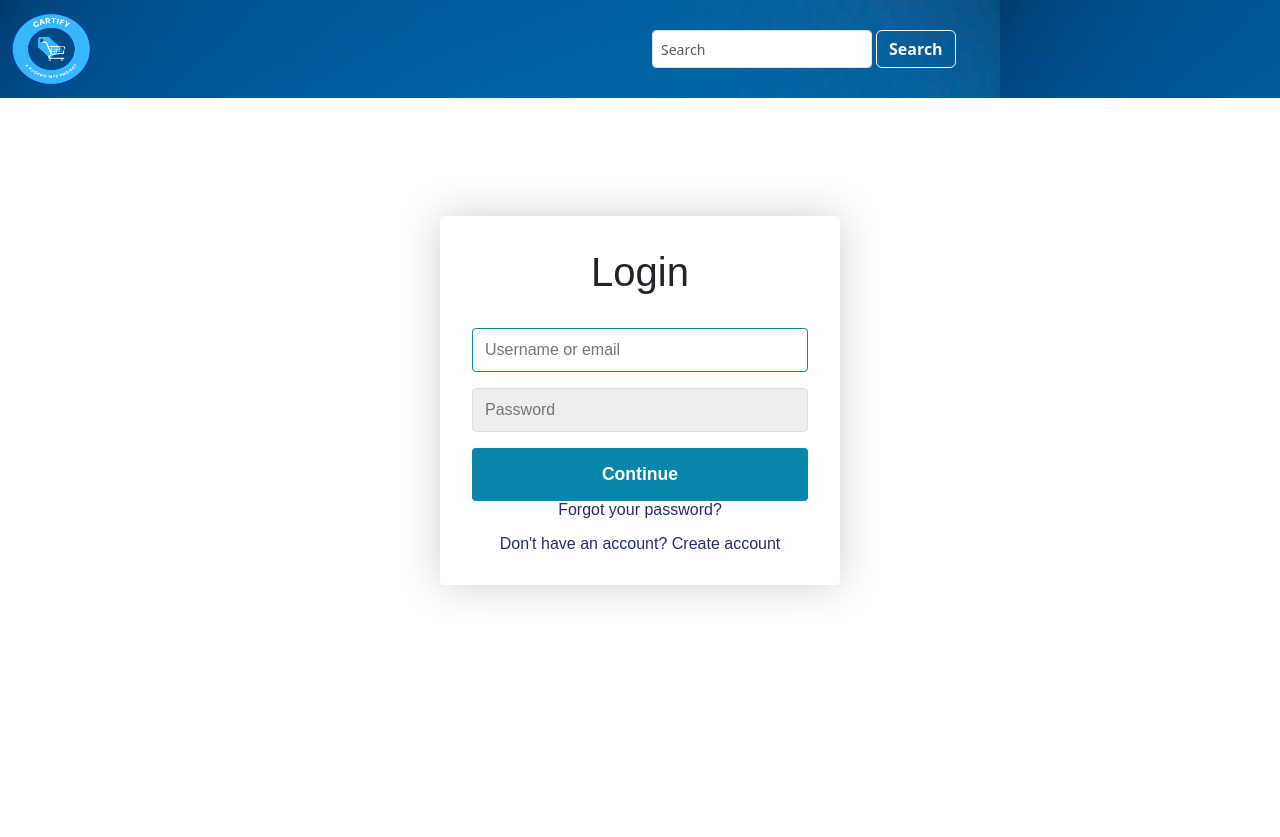
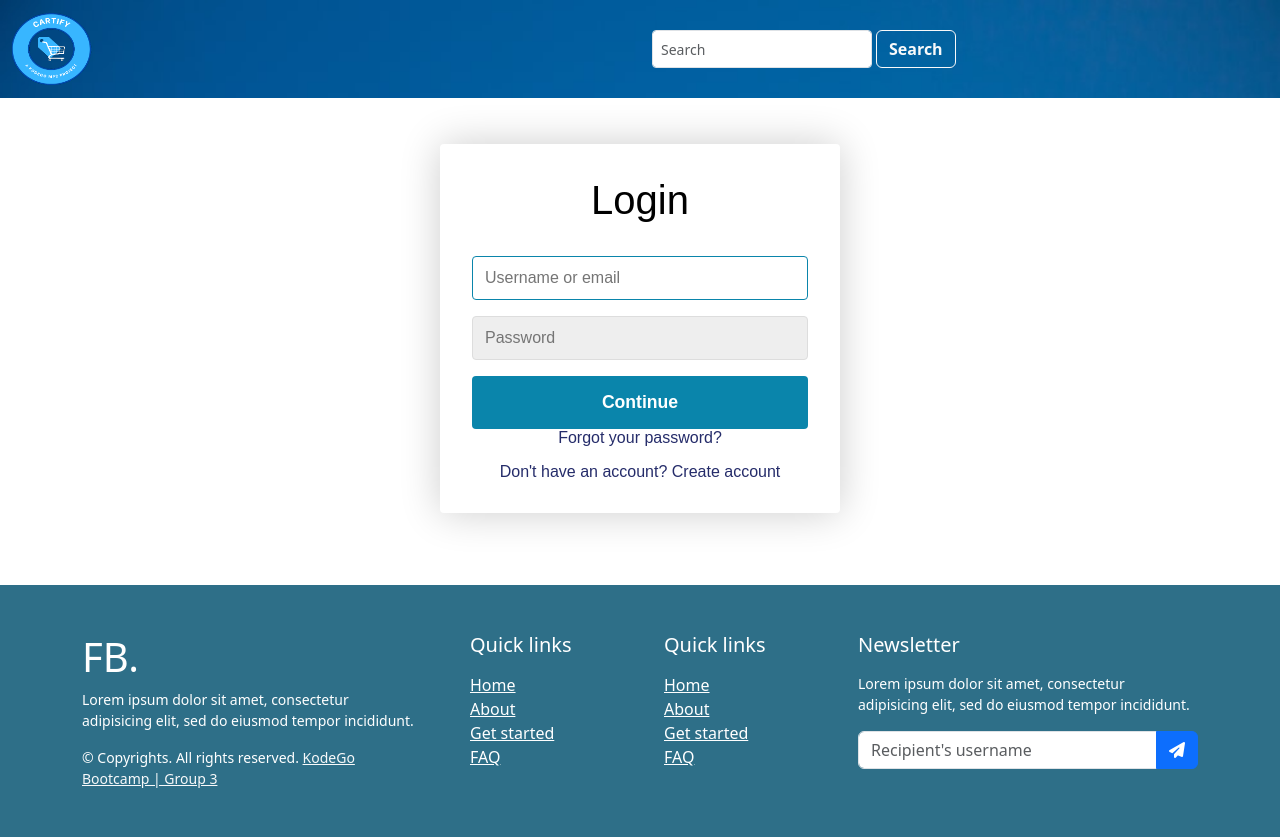
Before and after one commit to Erroool21/mp2_activity, a plain HTML site: page login.html in a window 1280 px wide. Before the commit the page ends 800 px from the top, so only its background shows below. Drawn offline with nearby package versions, Linux system fonts and the light colour scheme.

Commit message:
update log in

```diff
--- a/login.css
+++ b/login.css
@@ -7,16 +7,14 @@ body {
     --border-radius: 4px;
 
     margin: 0;
-    height: 100vh;
-    display: flex;
-    align-items: center;
-    justify-content: center;
     font-size: 18px;
     background-size: cover;
+    color: black !important;
 }
 
 .navbar {
     background:url(./product/back.jpg);
+    background-size: cover;
 
   }
 
@@ -83,14 +81,17 @@ body {
     }
 
 .container_form {
-    width: 400px;
-    max-width: 400px;
-    margin: 1rem;
+    width: 60% !important;
+    max-width: 400px !important;
     padding: 2rem;
     box-shadow: 0 0 40px rgba(0, 0, 0, 0.2);
     border-radius: var(--border-radius);
     background: #ffffff;
 }
+
+
+
+
 
 .container_form,
 .form__input,
@@ -194,3 +195,38 @@ body {
 .form__link:hover {
     text-decoration: underline;
 }
+
+/* footer */
+.text-small {
+    font-size: 0.9rem;
+  }
+
+  .col-lg-4 > p {
+    color: white !important;
+  }
+  .col-md-6 li a {
+    color: white !important;
+  }
+
+  a {
+    color: inherit;
+    text-decoration: none;
+    transition: all 0.3s;
+  }
+
+  a:hover, a:focus {
+    text-decoration: none;
+  }
+
+  .form-control {
+    background: #212529;
+    border-color: #545454;
+  }
+
+  .form-control:focus {
+    background: #212529;
+  }
+
+  footer {
+    background: #2e6f88;
+  }
--- a/login.html
+++ b/login.html
@@ -1,5 +1,6 @@
 <!DOCTYPE html>
 <html lang="en">
+
 <head>
     <meta charset="UTF-8">
     <meta http-equiv="X-UA-Compatible" content="IE=edge">
@@ -7,20 +8,26 @@
     <title>Login</title>
     <link rel="stylesheet" href="login.css">
     <link rel="icon" type="image/x-icon" href="./images/logo.png">
-    <link href="https://cdn.jsdelivr.net/npm/bootstrap@5.3.0-alpha3/dist/css/bootstrap.min.css" rel="stylesheet" integrity="sha384-KK94CHFLLe+nY2dmCWGMq91rCGa5gtU4mk92HdvYe+M/SXH301p5ILy+dN9+nJOZ" crossorigin="anonymous">
-    <script src="https://cdn.jsdelivr.net/npm/bootstrap@5.3.0-alpha3/dist/js/bootstrap.bundle.min.js" integrity="sha384-ENjdO4Dr2bkBIFxQpeoTz1HIcje39Wm4jDKdf19U8gI4ddQ3GYNS7NTKfAdVQSZe" crossorigin="anonymous"></script>
+    <link href="https://cdn.jsdelivr.net/npm/bootstrap@5.3.0-alpha3/dist/css/bootstrap.min.css" rel="stylesheet"
+        integrity="sha384-KK94CHFLLe+nY2dmCWGMq91rCGa5gtU4mk92HdvYe+M/SXH301p5ILy+dN9+nJOZ" crossorigin="anonymous">
+    <script src="https://cdn.jsdelivr.net/npm/bootstrap@5.3.0-alpha3/dist/js/bootstrap.bundle.min.js"
+        integrity="sha384-ENjdO4Dr2bkBIFxQpeoTz1HIcje39Wm4jDKdf19U8gI4ddQ3GYNS7NTKfAdVQSZe" crossorigin="anonymous">
+    </script>
     <script src="https://kit.fontawesome.com/4e2e947b54.js" crossorigin="anonymous"></script>
 
 </head>
+
 <body>
-  <nav class="navbar navbar-expand-lg bg-body-tertiary fixed-top" >
+    <nav class="navbar navbar-expand-lg bg-body-tertiary fixed-top">
         <div class="container-fluid">
             <a class="navbar-brand" href="./index.html">
                 <img src="./product/logo.png" alt="Logo" width="80" height="72">
             </a>
 
 
-    <button class="navbar-toggler" type="button" data-bs-toggle="collapse" data-bs-target="#navbarSupportedContent" aria-controls="navbarSupportedContent" aria-expanded="false" aria-label="Toggle navigation">
+            <button class="navbar-toggler" type="button" data-bs-toggle="collapse"
+                data-bs-target="#navbarSupportedContent" aria-controls="navbarSupportedContent" aria-expanded="false"
+                aria-label="Toggle navigation">
                 <span class="navbar-toggler-icon"></span>
             </button>
             <div class="collapse navbar-collapse" id="navbarSupportedContent">
@@ -42,10 +49,11 @@
     <br>
     <br>
 
-
-
-    <div class="container_form">
-        <form class="form" id="login">
+        <div>
+            <div class="row">
+                <center>
+                <div class="container_form mt-5">
+                    <form class="form text-center" id="login">
                         <h1 class="form__title">Login</h1>
                         <div class="form__message form__message--error"></div>
                         <div class="form__input-group">
@@ -61,7 +69,8 @@
                             <a href="#" class="form__link">Forgot your password?</a>
                         </p>
                         <p class="form__text">
-                <a class="form__link" href="./" id="linkCreateAccount">Don't have an account? Create account</a>
+                            <a class="form__link" href="./" id="linkCreateAccount">Don't have an account? Create
+                                account</a>
                         </p>
                     </form>
 
@@ -92,10 +101,58 @@
                         </p>
                     </form>
                 </div>
+            </div>
+        </center>
+        </div>
 
 
+    <br>
+    <!-- FOOTER -->
+    <footer class="w-100 py-4 flex-shrink-0 mt-5">
+        <div class="container py-4">
+            <div class="row gy-4 gx-5">
+                <div class="col-lg-4 col-md-6">
+                    <h5 class="h1 text-white">FB.</h5>
+                    <p class="small text-muted">Lorem ipsum dolor sit amet, consectetur adipisicing elit, sed do eiusmod
+                        tempor incididunt.</p>
+                    <p class="small text-muted mb-0">&copy; Copyrights. All rights reserved. <a class="text-light"
+                            href="#">KodeGo Bootcamp | Group 3</a></p>
+                </div>
+                <div class="col-lg-2 col-md-6">
+                    <h5 class="text-white mb-3">Quick links</h5>
+                    <ul class="list-unstyled text-muted">
+                        <li><a href="#">Home</a></li>
+                        <li><a href="#">About</a></li>
+                        <li><a href="#">Get started</a></li>
+                        <li><a href="#">FAQ</a></li>
+                    </ul>
+                </div>
+                <div class="col-lg-2 col-md-6">
+                    <h5 class="text-white mb-3">Quick links</h5>
+                    <ul class="list-unstyled text-muted">
+                        <li><a href="#">Home</a></li>
+                        <li><a href="#">About</a></li>
+                        <li><a href="#">Get started</a></li>
+                        <li><a href="#">FAQ</a></li>
+                    </ul>
+                </div>
+                <div class="col-lg-4 col-md-6">
+                    <h5 class="text-white mb-3">Newsletter</h5>
+                    <p class="small text-muted">Lorem ipsum dolor sit amet, consectetur adipisicing elit, sed do eiusmod
+                        tempor incididunt.</p>
+                    <form action="#">
+                        <div class="input-group mb-3">
+                            <input class="form-control text-white" type="text" placeholder="Recipient's username"
+                                aria-label="Recipient's username" aria-describedby="button-addon2">
+                            <button class="btn btn-primary" id="button-addon2" type="button"><i
+                                    class="fas fa-paper-plane"></i></button>
+                        </div>
+                    </form>
+                </div>
+            </div>
+        </div>
+    </footer>
     <script src="login.js"></script>
+</body>
 
-
-</body>
 </html>
```
Lines whose indentation alone changed are shown as unchanged.
